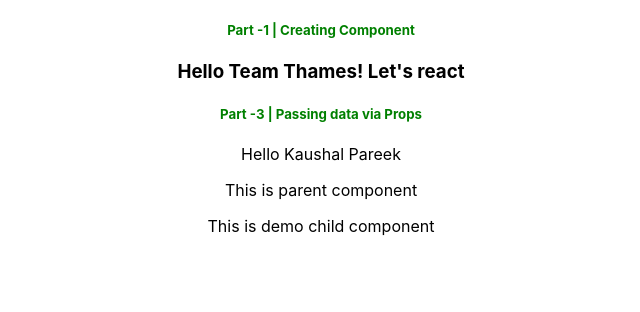
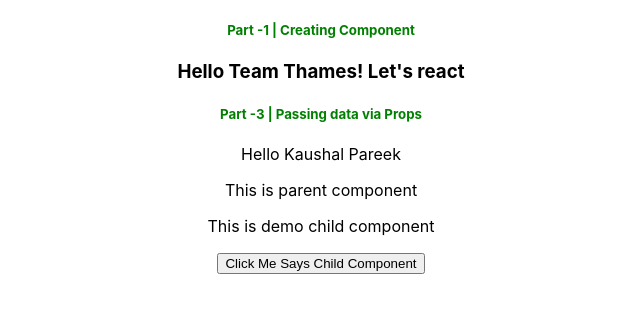
Before and after one commit to kpareek2592/my-app, a React (Create React App) app: page / in a window 1280 px wide. Shown: the top 312 px of the page, without its empty margins (319-959 px from the left). Built offline with nearby package versions, Linux system fonts and the light colour scheme.

Commit message:
Passing function from parent to child

```diff
--- a/src/components/2/demoChild.js
+++ b/src/components/2/demoChild.js
@@ -1,7 +1,10 @@
-
-
 function DemoChild(props) {
-    return(<p>This is {props.name} component</p>)
+  return (
+    <div>
+      <p>This is {props.name} component</p>
+      <button onClick={(event) => props.informParentToSayHi(event)}>Click Me Says Child Component</button>
+    </div>
+  );
 }
 
 export default DemoChild;
--- a/src/components/2/demoParent.js
+++ b/src/components/2/demoParent.js
@@ -1,10 +1,16 @@
 import DemoChild from "./demoChild";
 
 function DemoParent(params) {
+
+  function informParentToSayHi(e) {
+    e.preventDefault();
+    alert("Parent Says Hi");
+  }
+
   return (
     <div>
       <p>This is parent component</p>
-      <DemoChild name="demo child"></DemoChild>
+      <DemoChild name="demo child" informParentToSayHi={informParentToSayHi}></DemoChild>
     </div>
   );
 }
```
